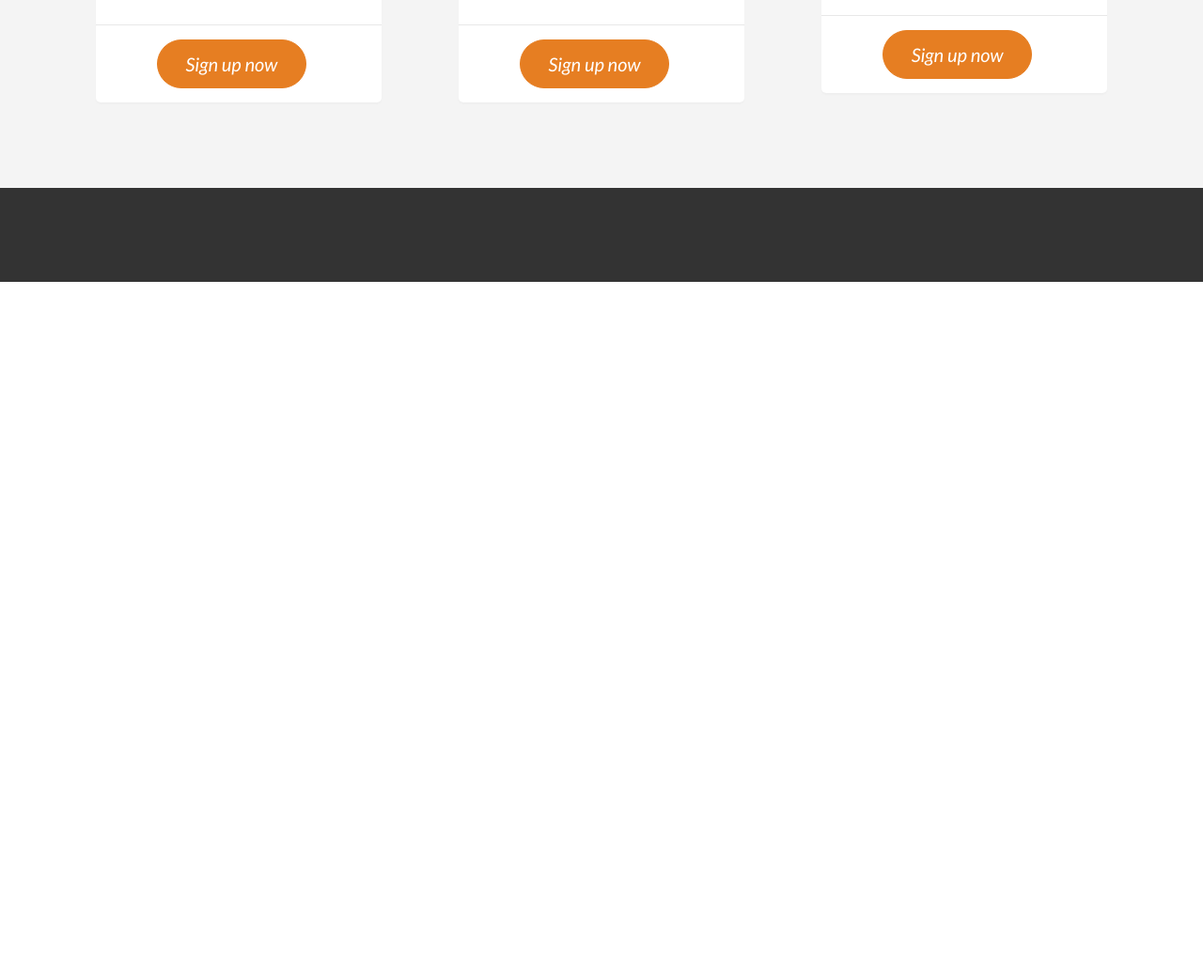
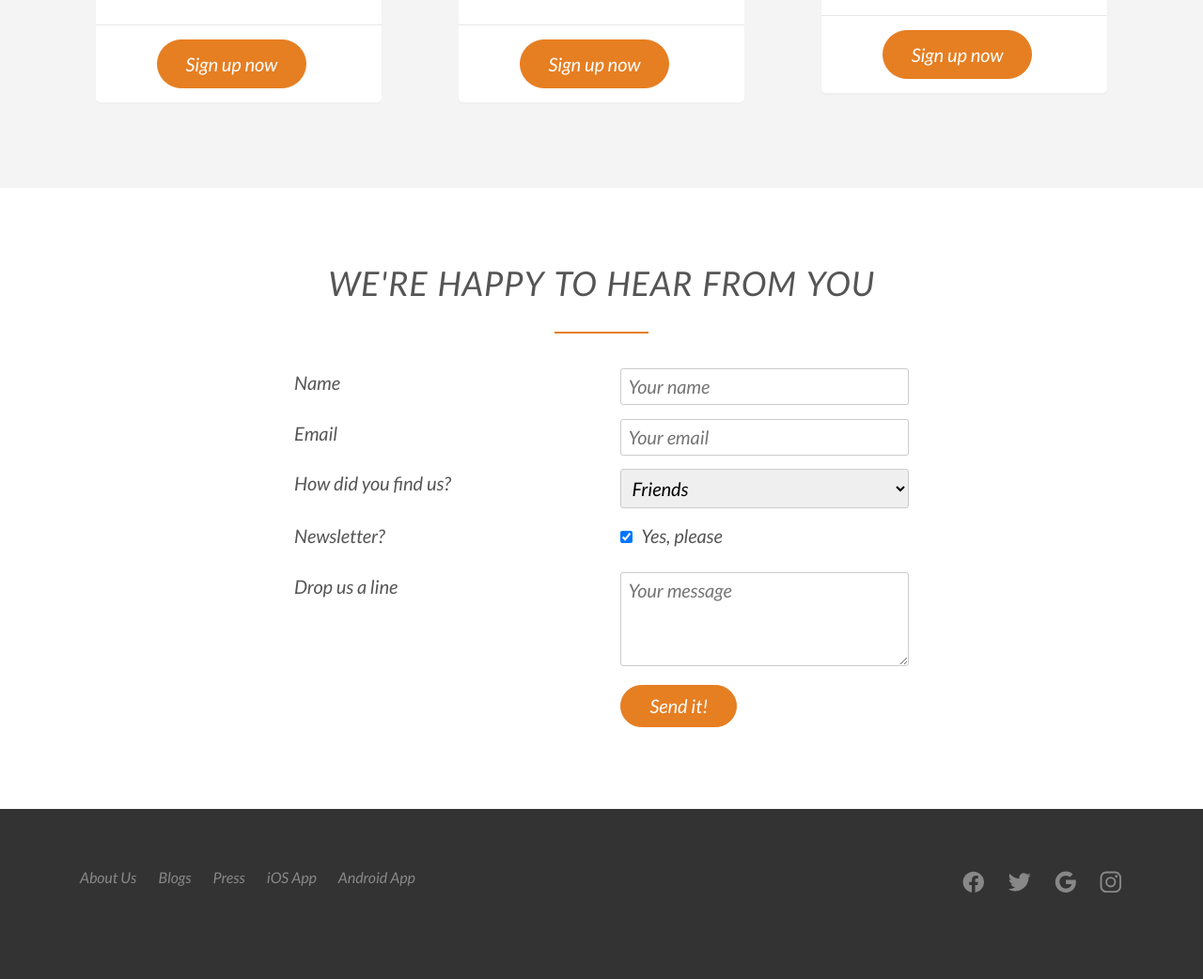
Before and after one commit to BlakeACollins/OmniFood, a plain HTML site: page index.html in a window 1280 px wide. Shown: the part 4639-5681 px from the top of the page at 94% size. Before the commit the page ends 4939 px from the top, so only its background shows below. Drawn offline with nearby package versions, Linux system fonts and the light colour scheme.

Commit message:
Add files via upload

```diff
--- a/index.html
+++ b/index.html
@@ -324,12 +324,95 @@
           </div>
         </div>
     </div>
+    </div>
+</section>
+<!--END PLANS-->
 
+<!--CONTACT FORM-->
+<section class="section-form">
+        <h2 class="text-center">We're happy to hear from you</h2>
+
+    <div class="row">
+        <form method="post" action="#" class="contact-form">
+            <div class="row">
+                <div class="col span-1-of-3">
+                    <label for="name">Name</label>
+                </div>
+                <div class="col span-2-of-3">
+                    <input type="text" name="name" id="name" placeholder="Your name" required>
+                </div>
+            </div>
+            <div class="row">
+                <div class="col span-1-of-3">
+                    <label for="email">Email</label>
+                </div>
+                <div class="col span-2-of-3">
+                    <input type="email" name="email" id="email" placeholder="Your email" required>
+                </div>
+            </div>
+            <div class="row">
+                <div class="col span-1-of-3">
+                    <label for="find-us">How did you find us?</label>
+                </div>
+                <div class="col span-2-of-3">
+                    <select name="find-us" id="find-us">
+                        <option value="friends" selected>Friends</option>
+                        <option value="search">Search engine</option>
+                        <option value="ad">Advertisement</option>
+                        <option value="other">Other</option>
+                    </select>
+                </div>
+            </div>
+            <div class="row">
+                <div class="col span-1-of-3">
+                    <label>Newsletter?</label>
+                </div>
+                <div class="col span-2-of-3">
+                    <input type="checkbox" name="news" id="news" checked> Yes, please
+                </div>
+            </div>
+            <div class="row">
+                <div class="col span-1-of-3">
+                    <label>Drop us a line</label>
+                </div>
+                <div class="col span-2-of-3">
+                    <textarea name="message" placeholder="Your message"></textarea>
+                </div>
+            </div>
+            <div class="row">
+                <div class="col span-1-of-3">
+                    <label>&nbsp;</label>
+                </div>
+                <div class="col span-2-of-3">
+                    <input type="submit" value="Send it!">
+                </div>
+            </div>
+        </form>
     </div>
-  <!--END PLANS-->
 </section>
+<!--ADDITIONAL INFORMATION-->
+<footer>
+    <div class="row">
+      <div class="col span-1-of-2">
+          <ul class="footer-nav">
+            <li><a href="#">About Us</a></li>
+            <li><a href="#">Blogs</a></li>
+            <li><a href="#">Press</a></li>
+            <li><a href="#">iOS App</a></li>
+            <li><a href="#">Android App</a></li>
 
-<footer></footer>
+          </ul>
+        </div>
+        <div class="col span-1-of-2">
+            <ul class="social-links">
+                <li><a href="#"><ion-icon name="logo-facebook"></ion-icon></a></li>
+                <li><a href="#"><ion-icon name="logo-twitter"></ion-icon></a></li>
+                <li><a href="#"><ion-icon name="logo-google"></ion-icon></a></li>
+                <li><a href="#"><ion-icon name="logo-instagram"></ion-icon></a></li>
+            </ul>
+        </div>
+    </div>
+</footer>
 <script src="https://code.jquery.com/jquery-3.5.1.slim.min.js" integrity="sha384-DfXdz2htPH0lsSSs5nCTpuj/zy4C+OGpamoFVy38MVBnE+IbbVYUew+OrCXaRkfj" crossorigin="anonymous"></script>
 <script src="https://cdn.jsdelivr.net/npm/popper.js@1.16.0/dist/umd/popper.min.js" integrity="sha384-Q6E9RHvbIyZFJoft+2mJbHaEWldlvI9IOYy5n3zV9zzTtmI3UksdQRVvoxMfooAo" crossorigin="anonymous"></script>
 <script src="https://stackpath.bootstrapcdn.com/bootstrap/4.5.0/js/bootstrap.min.js" integrity="sha384-OgVRvuATP1z7JjHLkuOU7Xw704+h835Lr+6QL9UvYjZE3Ipu6Tp75j7Bh/kR0JKI" crossorigin="anonymous"></script>
```
